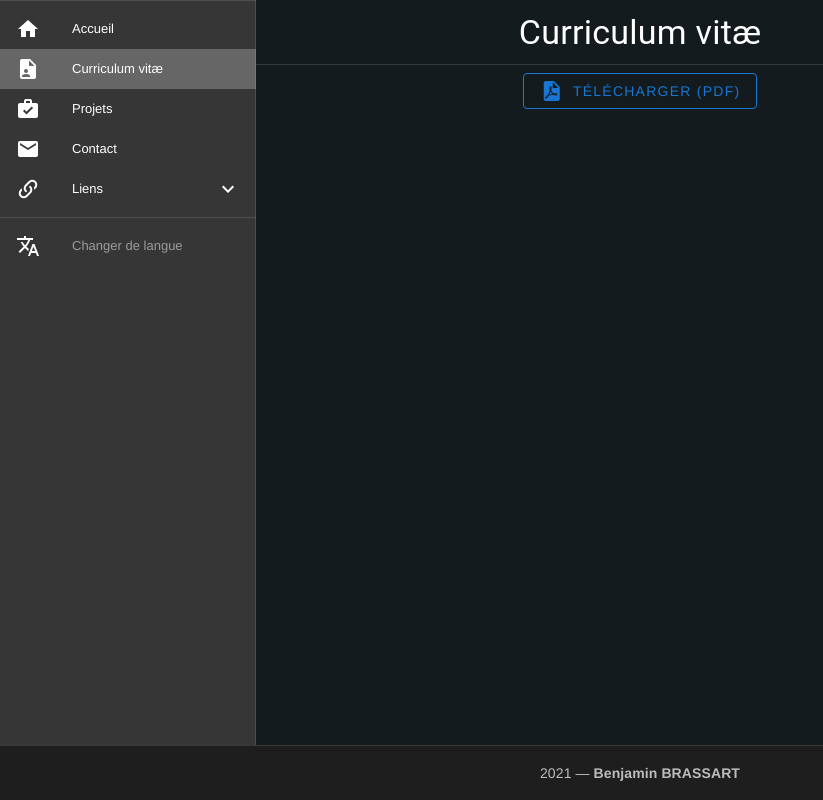
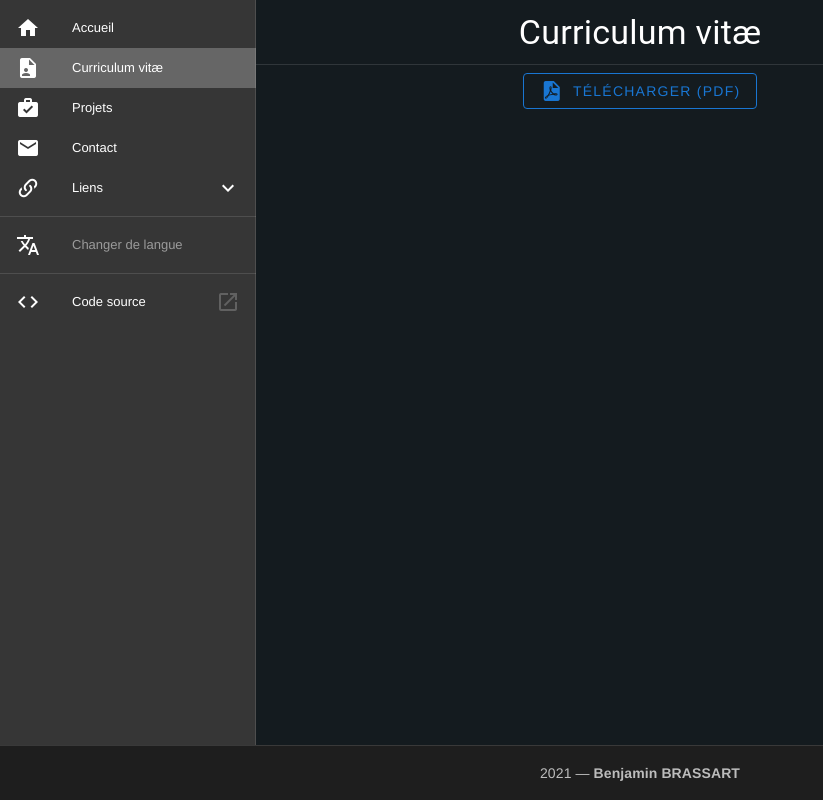
Before and after one commit to benjaminbrassart/portfolio, a Vue app: page /resume in a window 1280 px wide. Shown: the whole page, without its empty margins (0-823 px from the left). Built offline with nearby package versions, Linux system fonts and the light colour scheme.

Commit message:
First try for a responsive navbar

```diff
--- a/src/App.vue
+++ b/src/App.vue
@@ -3,7 +3,7 @@
     <Navbar />
     <v-container>
       <v-row style="justify-content: center">
-        <v-col xl="8">
+        <v-col cols="12" xl="8">
           <router-view />
         </v-col>
       </v-row>
--- a/src/components/Navbar.vue
+++ b/src/components/Navbar.vue
@@ -1,7 +1,11 @@
 <template>
-  <v-navigation-drawer v-model="drawer" expand-on-hover app>
-    <v-divider />
-
+  <v-navigation-drawer
+    v-if="vertical"
+    v-model="drawer"
+    permanent
+    expand-on-hover
+    app
+  >
     <v-list dense>
       <v-list-item v-for="item in routes" :key="item.label" :to="item.to" link>
         <v-list-item-icon>
@@ -57,12 +61,81 @@
 
         <v-list-item-content>
           <v-list-item-title class="text-left">
-            {{ $t("content.global.change-locale") }}
+            {{ $t("content.drawer.change-locale") }}
+          </v-list-item-title>
+        </v-list-item-content>
+      </v-list-item>
+    </v-list>
+
+    <v-divider />
+
+    <v-list dense>
+      <v-list-item
+        link
+        href="https://github.com/benjaminbrassart/portfolio"
+        target="_blank"
+      >
+        <v-list-item-icon>
+          <v-icon>mdi-code-tags</v-icon>
+        </v-list-item-icon>
+
+        <v-list-item-content>
+          <v-list-item-title
+            class="text-left d-flex justify-space-between align-center"
+          >
+            {{ $t("content.drawer.source-code") }}
+            <div class="text-right">
+              <v-icon class="grey--text text--darken-2">
+                mdi-open-in-new
+              </v-icon>
+            </div>
           </v-list-item-title>
         </v-list-item-content>
       </v-list-item>
     </v-list>
   </v-navigation-drawer>
+  <v-bottom-navigation
+    v-else
+    dense
+    color="accent"
+    shift
+    :value="route"
+    width="100%"
+    style="overflow-x: auto; overflow-y: hidden"
+  >
+    <v-btn v-for="item in routes" :key="item.label" :to="item.to" link>
+      <span>{{ $t(item.label) }}</span>
+      <v-icon>{{ item.icon }}</v-icon>
+    </v-btn>
+    <v-divider vertical />
+    <v-menu>
+      <template v-slot:activator="{ on, attrs }">
+        <v-btn link v-bind="attrs" v-on="on">
+          <span> {{ $t("routes.links") }}</span>
+          <v-icon>mdi-link-variant</v-icon>
+        </v-btn>
+      </template>
+      <v-list>
+        <v-list-item
+          v-for="item in links"
+          :key="item.label"
+          link
+          :href="item.to"
+          target="_blank"
+        >
+          <v-list-item-icon>
+            <v-icon>{{ item.icon }}</v-icon>
+          </v-list-item-icon>
+          <v-list-item-title>{{ item.label }}</v-list-item-title>
+        </v-list-item>
+      </v-list>
+    </v-menu>
+    <v-divider vertical />
+    <v-btn disabled link>
+      <span> {{ $t("content.drawer.change-locale") }}</span>
+      <v-icon>mdi-translate</v-icon>
+    </v-btn>
+  </v-bottom-navigation>
 </template>
 <script lang="ts">
 import i18n from "@/i18n";
@@ -75,10 +148,16 @@ export default Vue.extend({
       if (!i18n.availableLocales.includes(locale)) throw "locale not available";
     },
   },
+  computed: {
+    vertical() {
+      return this.$vuetify.breakpoint.mdAndUp;
+    },
+  },
   data() {
     return {
       i18n,
       drawer: true,
+      route: 1,
       routes: [
         {
           label: "routes.home",
--- a/src/locales/fr.json
+++ b/src/locales/fr.json
@@ -40,8 +40,13 @@
             "header": "Curriculum vitæ",
             "download": "Télécharger (PDF)"
         },
-        "global": {
-            "change-locale": "Changer de langue"
+        "drawer": {
+            "change-locale": "Changer de langue",
+            "source-code": "Code source"
         }
+    },
+    "tag": {
+        "c": "C",
+        "42": "42"
     }
 }
```
